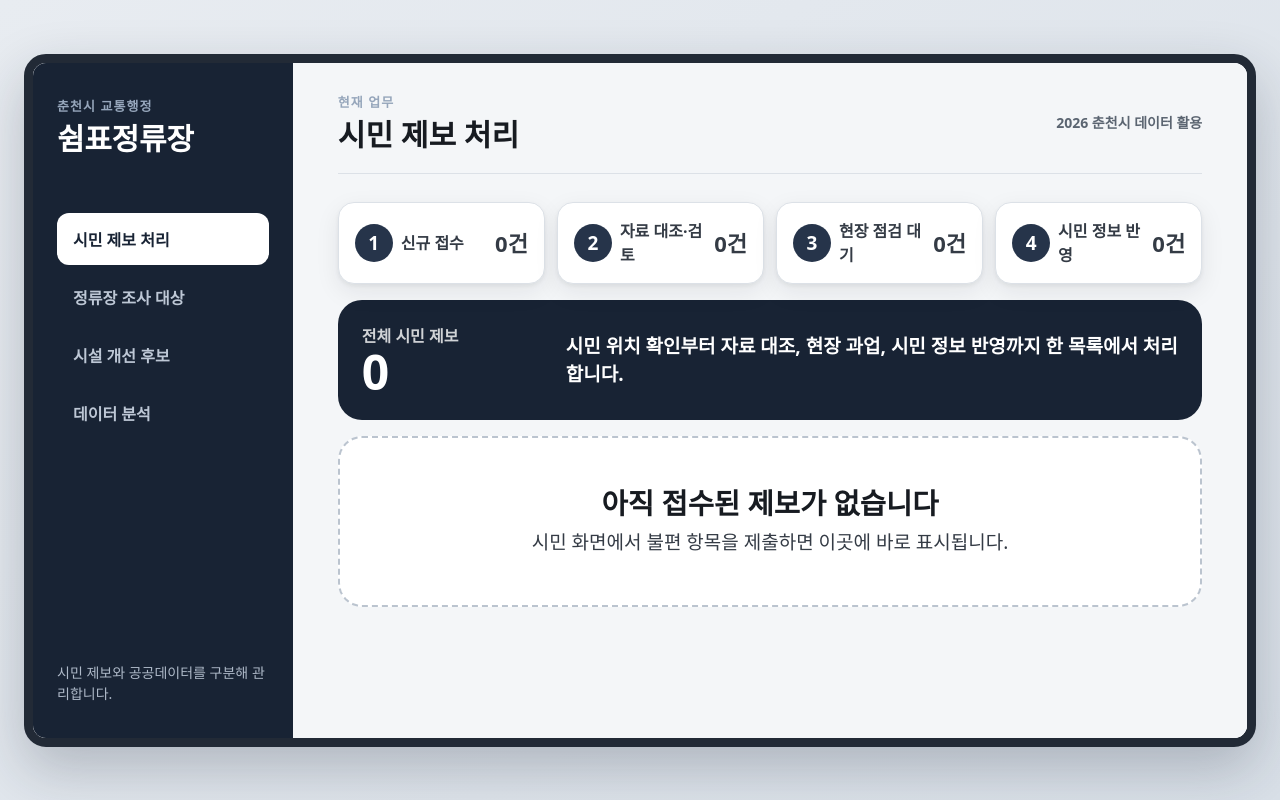
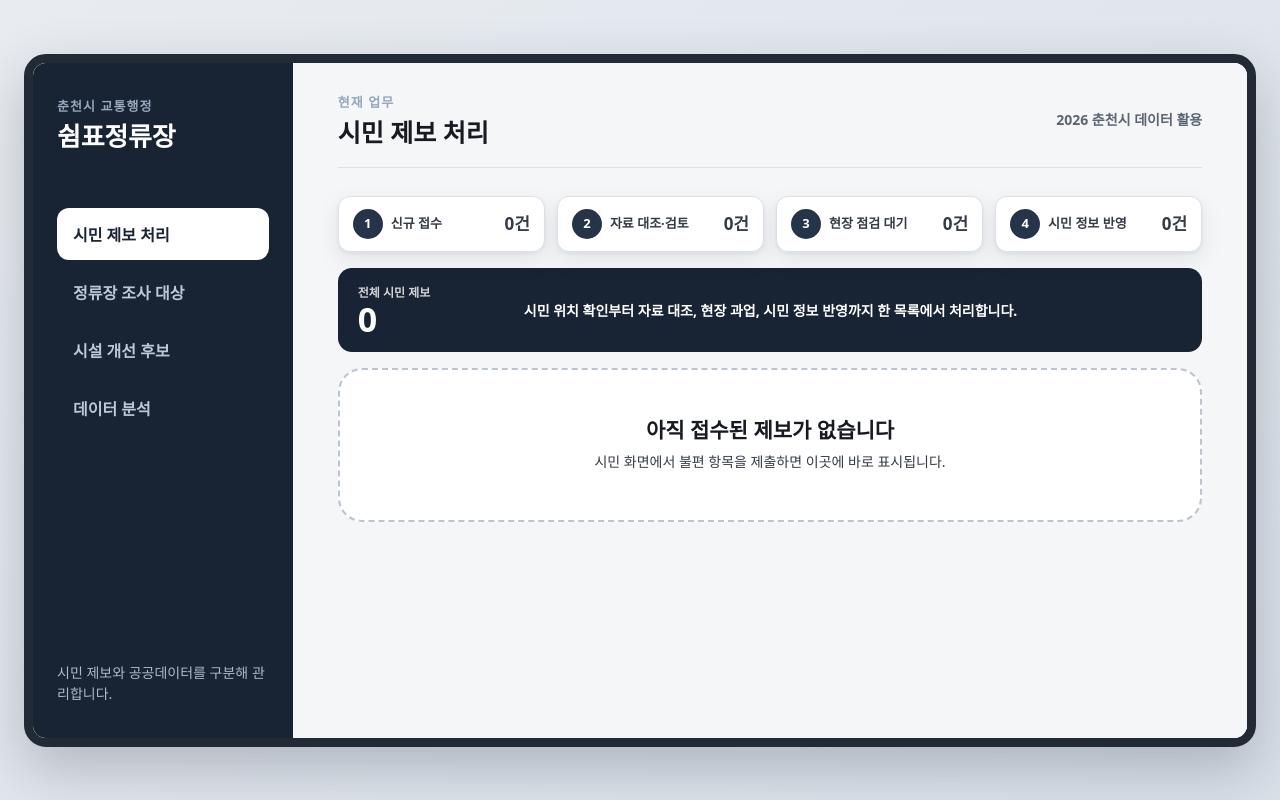
Before and after one commit to less82/Chuncheon_shimpyo, a React (Vite) app in the folder app/: page /admin in a window 1280 px wide. Built offline with nearby package versions, Linux system fonts and the light colour scheme.

Commit message:
style(admin): 데스크톱 정보 밀도에 맞게 타이포 축소

```diff
--- a/app/src/features/admin/Dashboard.css
+++ b/app/src/features/admin/Dashboard.css
@@ -1,6 +1,14 @@
 /* 행정 대시보드 — 신뢰감 있는 데이터 화면. 디자인 토큰 재사용. */
 
 .dash {
+  --fs-sm: 12px;
+  --fs-base: 14px;
+  --fs-md: 17px;
+  --fs-lg: 21px;
+  --fs-xl: 27px;
+  --fs-2xl: 34px;
+  --touch: 38px;
+  --touch-lg: 44px;
   width: 100%;
   max-width: none;
   height: 100dvh;
@@ -17,24 +25,24 @@
 .dash-browser { width: min(1440px, calc(100vw - 48px), calc((100dvh - 48px) * 16 / 9)); aspect-ratio: 16 / 9; overflow: hidden; border: 9px solid #222a36; border-radius: 22px; background: #f4f6f8; box-shadow: 0 22px 55px rgba(24,35,52,.24); }
 .dash-shell { display: grid; grid-template-columns: 260px minmax(0, 1fr); width: 100%; height: 100%; overflow: hidden; background: #f4f6f8; }
 .dash-sidebar { position: relative; display: flex; min-height: 100%; flex-direction: column; padding: 34px 24px; background: var(--brand-strong); color: white; }
-.dash-sidebar .dash-title { color: white; font-size: 30px; }
+.dash-sidebar .dash-title { color: white; font-size: 26px; }
 .dash-kicker { display: block; margin-bottom: 5px; color: #96a6bb; font-size: 13px; font-weight: 900; letter-spacing: .08em; }
 .dash-source { margin-top: auto; color: #aeb9c8; font-size: 14px; line-height: 1.5; }
 .dash-workspace { min-width: 0; height: 100%; padding: 30px clamp(26px, 3.5vw, 54px) 60px; overflow-y: auto; background: #f4f6f8; }
 .dash-presets { grid-template-columns: 1fr; }
 
 .dash-head { display: flex; align-items: center; justify-content: space-between; margin-bottom: 28px; padding-bottom: 20px; border-bottom: 1px solid var(--border); }
-.dash-head h2 { font-size: 30px; }
+.dash-head h2 { font-size: 25px; }
 .dash-today { color: var(--ink-muted); font-size: 14px; font-weight: 800; }
 .report-flow { display: grid; grid-template-columns: repeat(4, minmax(180px, 1fr)); gap: var(--sp-3); margin-bottom: var(--sp-4); }
-.report-flow > div { position: relative; display: grid; grid-template-columns: 38px 1fr auto; align-items: center; gap: var(--sp-2); padding: var(--sp-4); border: 1px solid var(--border); border-radius: var(--radius); background: white; box-shadow: var(--shadow-card); }
-.report-flow > div > span { display: grid; width: 38px; height: 38px; place-items: center; border-radius: 50%; background: var(--brand); color: white; font-weight: 900; }
-.report-flow p { font-size: 16px; font-weight: 900; }
-.report-flow strong { font-size: 22px; }
-.report-summary { display: grid; grid-template-columns: 180px 1fr; align-items: center; gap: var(--sp-5); margin-bottom: var(--sp-4); padding: var(--sp-5); border-radius: var(--radius-lg); background: var(--brand-strong); color: white; }
+.report-flow > div { position: relative; display: grid; grid-template-columns: 30px 1fr auto; align-items: center; gap: var(--sp-2); padding: 12px 14px; border: 1px solid var(--border); border-radius: 12px; background: white; box-shadow: var(--shadow-card); }
+.report-flow > div > span { display: grid; width: 30px; height: 30px; place-items: center; border-radius: 50%; background: var(--brand); color: white; font-size: 13px; font-weight: 900; }
+.report-flow p { font-size: 13px; font-weight: 900; }
+.report-flow strong { font-size: 17px; }
+.report-summary { display: grid; grid-template-columns: 150px 1fr; align-items: center; gap: var(--sp-4); margin-bottom: var(--sp-4); padding: 16px 20px; border-radius: 14px; background: var(--brand-strong); color: white; }
 .report-summary div { display: flex; flex-direction: column; }
 .report-summary span { font-size: var(--fs-sm); font-weight: 800; opacity: .8; }
-.report-summary strong { font-size: 48px; line-height: 1; }
+.report-summary strong { font-size: 34px; line-height: 1; }
 .report-summary p { font-weight: 700; }
 .report-empty { padding: var(--sp-7); border: 2px dashed var(--border-strong); border-radius: var(--radius-lg); background: white; text-align: center; }
 .report-empty h2 { margin-bottom: var(--sp-2); }
@@ -218,17 +226,17 @@
 .dash-table {
   width: 100%;
   border-collapse: collapse;
-  font-size: var(--fs-base);
+  font-size: 13px;
   min-width: 760px;
 }
 .dash-table thead th {
   position: sticky;
   top: 0;
   text-align: left;
-  padding: var(--sp-4);
+  padding: 11px 13px;
   background: var(--brand-strong);
   color: var(--on-brand);
-  font-size: var(--fs-base);
+  font-size: 13px;
   font-weight: 700;
   white-space: nowrap;
 }
@@ -259,12 +267,12 @@
   outline-offset: -3px;
 }
 .dash-table td {
-  padding: var(--sp-4);
+  padding: 11px 13px;
   vertical-align: middle;
 }
 .dash-stopname {
   display: block;
-  font-size: var(--fs-md);
+  font-size: 14px;
   font-weight: 700;
   color: var(--ink);
 }
```
